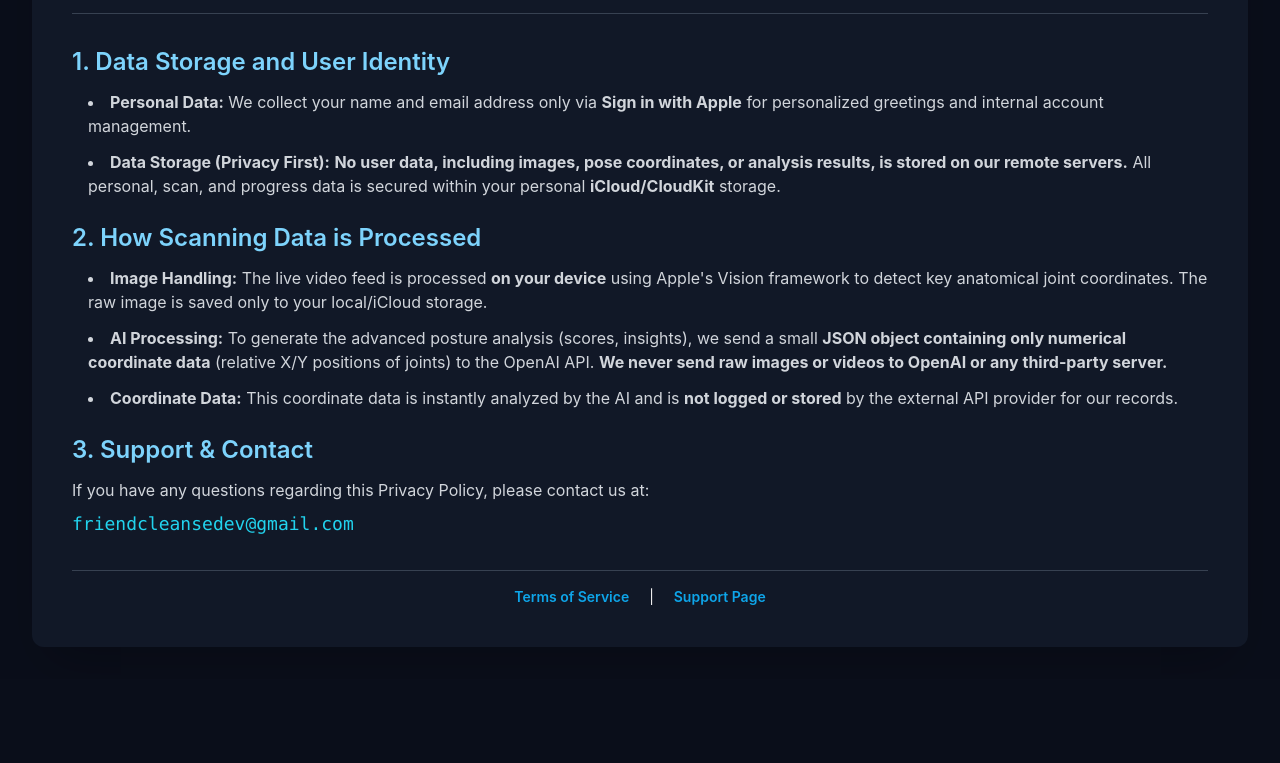
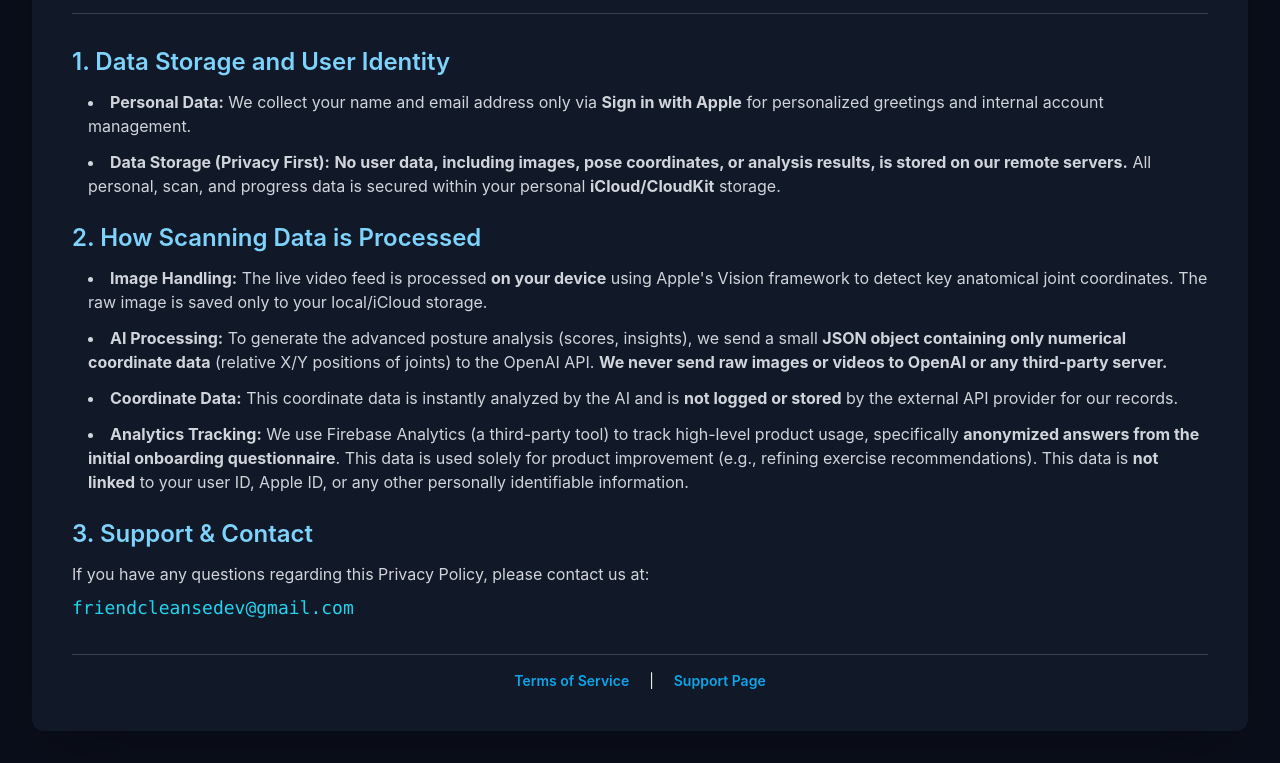
Before and after one commit to samgilmore/posturescanner-legal, a plain HTML site: page privacy.html in a window 1280 px wide. Shown: the part 135-898 px from the top of the page. Before the commit the page ends 814 px from the top, so only its background shows below. Drawn offline with nearby package versions, Linux system fonts and the light colour scheme.

Commit message:
Add analytics tracking information to privacy policy

```diff
--- a/privacy.html
+++ b/privacy.html
@@ -34,6 +34,7 @@
                 <li><strong>Image Handling:</strong> The live video feed is processed <strong>on your device</strong> using Apple's Vision framework to detect key anatomical joint coordinates. The raw image is saved only to your local/iCloud storage.</li>
                 <li><strong>AI Processing:</strong> To generate the advanced posture analysis (scores, insights), we send a small <strong>JSON object containing only numerical coordinate data</strong> (relative X/Y positions of joints) to the OpenAI API. <strong>We never send raw images or videos to OpenAI or any third-party server.</strong></li>
                 <li><strong>Coordinate Data:</strong> This coordinate data is instantly analyzed by the AI and is <strong>not logged or stored</strong> by the external API provider for our records.</li>
+                <li><strong>Analytics Tracking:</strong> We use Firebase Analytics (a third-party tool) to track high-level product usage, specifically <strong>anonymized answers from the initial onboarding questionnaire</strong>. This data is used solely for product improvement (e.g., refining exercise recommendations). This data is <strong>not linked</strong> to your user ID, Apple ID, or any other personally identifiable information.</li>
             </ul>
         </section>
 
```
